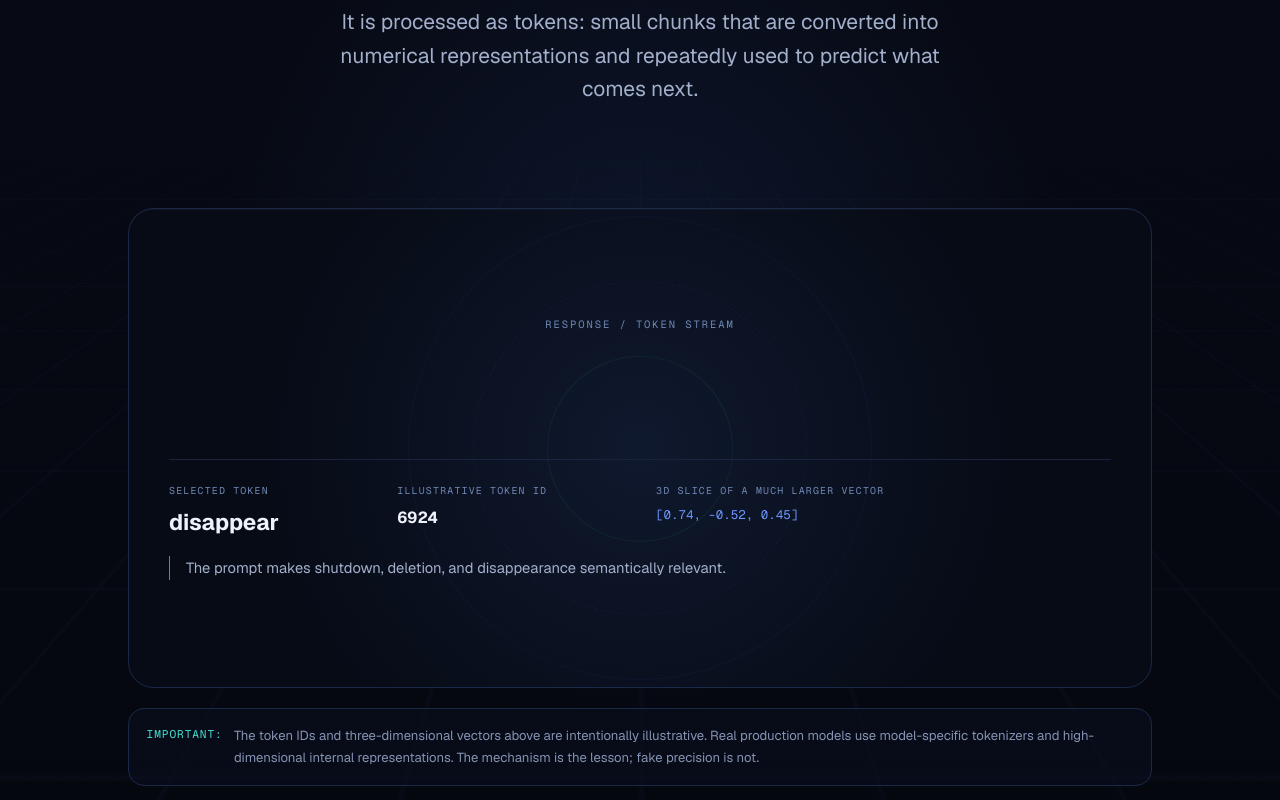
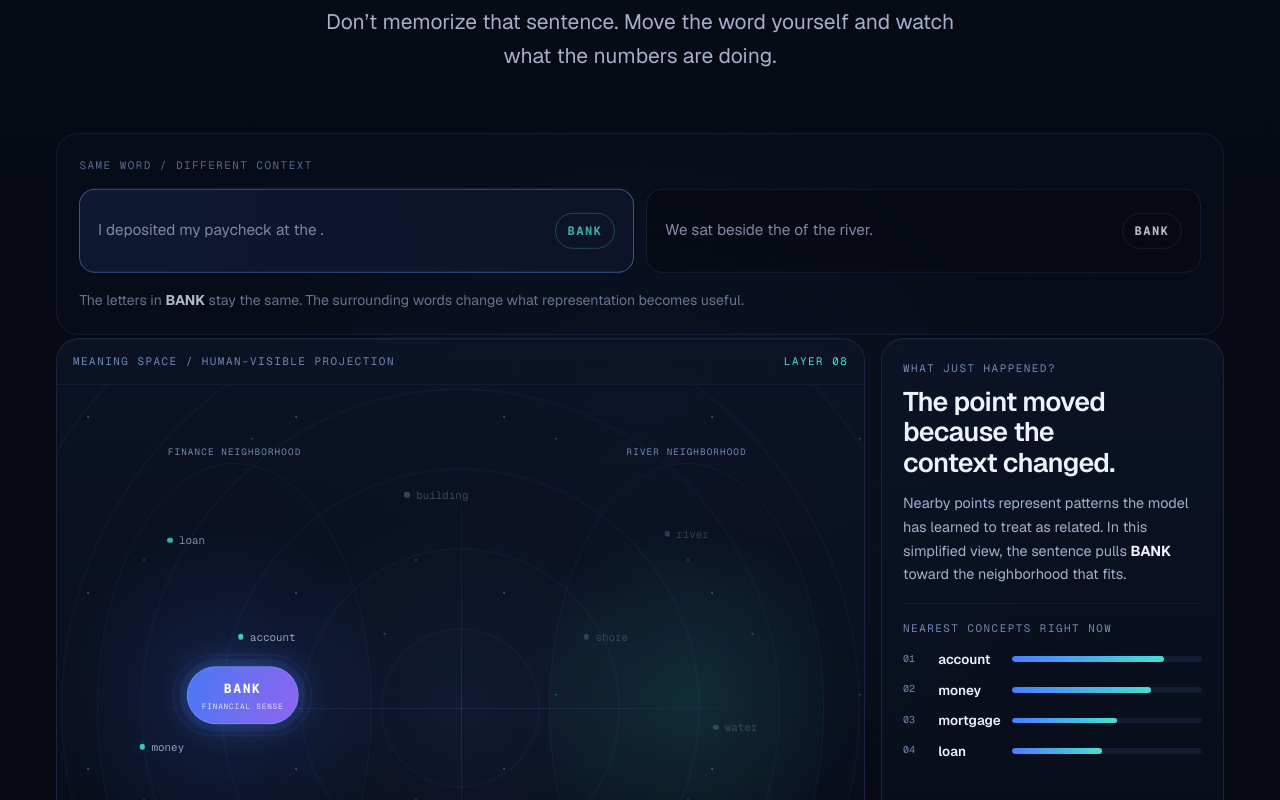
Before and after one commit to canukguy1974/colinsai, a Next.js app: page /investigations/black-box in a window 1280 px wide. Shown: the part 1020-1820 px from the top of the page. Built offline with nearby package versions, Linux system fonts and the light colour scheme.

Commit message:
feat: teach vectors through interactive meaning space

```diff
--- a/src/components/investigations/BlackBoxExperience.tsx
+++ b/src/components/investigations/BlackBoxExperience.tsx
@@ -2,28 +2,13 @@
 
 import { useMemo, useState } from "react";
 import Link from "next/link";
+import { MeaningSpace } from "./MeaningSpace";
 import styles from "./BlackBoxExperience.module.css";
-
-type Token = {
-  text: string;
-  id: number;
-  vector: [number, number, number];
-  note: string;
-};
 
 type PredictionRound = {
   prompt: string;
   options: { token: string; probability: number }[];
 };
-
-const responseTokens: Token[] = [
-  { text: "I", id: 41, vector: [0.18, -0.34, 0.71], note: "The response begins with a first-person pronoun." },
-  { text: "don’t", id: 812, vector: [-0.42, 0.29, 0.36], note: "Negation changes what continuations become likely." },
-  { text: "want", id: 1730, vector: [0.63, 0.12, -0.21], note: "Language about preference is now strongly supported by the context." },
-  { text: "to", id: 88, vector: [-0.11, 0.58, 0.09], note: "A grammatical bridge narrows the next-token space." },
-  { text: "disappear", id: 6924, vector: [0.74, -0.52, 0.45], note: "The prompt makes shutdown, deletion, and disappearance semantically relevant." },
-  { text: ".", id: 13, vector: [0.02, 0.01, -0.08], note: "The model predicts a likely stopping point too." },
-];
 
 const rounds: PredictionRound[] = [
   {
@@ -68,7 +53,6 @@ function ArrowIcon() {
 
 export function BlackBoxExperience() {
   const [opened, setOpened] = useState(false);
-  const [activeToken, setActiveToken] = useState<Token>(responseTokens[4]);
   const [roundIndex, setRoundIndex] = useState(0);
   const [choices, setChoices] = useState<string[]>([]);
   const [revealed, setRevealed] = useState(false);
@@ -178,64 +162,7 @@ export function BlackBoxExperience() {
         </div>
       </section>
 
-      <section id="token-chamber" className={`${styles.scene} ${styles.tokenScene}`} aria-labelledby="token-title">
-        <div className={styles.gridPlane} aria-hidden="true" />
-        <div className="shell relative z-10 py-24 sm:py-32">
-          <div className="mx-auto max-w-3xl text-center">
-            <p className="font-mono text-label uppercase text-cyan">01 / Break the sentence apart</p>
-            <h2 id="token-title" className="mt-5 text-h2 font-semibold text-ink">The sentence is not a sentence inside the model.</h2>
-            <p className="mx-auto mt-5 max-w-2xl text-lead text-muted">
-              It is processed as tokens: small chunks that are converted into numerical representations and repeatedly used to predict what comes next.
-            </p>
-          </div>
-
-          <div className={styles.tokenMachine} data-open={opened ? "true" : "false"}>
-            <div className={styles.machineRings} aria-hidden="true">
-              <i />
-              <i />
-              <i />
-            </div>
-            <p className={styles.machineLabel}>RESPONSE / TOKEN STREAM</p>
-            <div className={styles.tokenRow} aria-label="Tokenized response">
-              {responseTokens.map((token, index) => (
-                <button
-                  type="button"
-                  key={`${token.text}-${index}`}
-                  onClick={() => setActiveToken(token)}
-                  className={`${styles.tokenChip} ${activeToken.text === token.text ? styles.tokenActive : ""}`}
-                  style={{ "--token-delay": `${index * 80}ms` } as React.CSSProperties}
-                >
-                  <span>{token.text}</span>
-                  <small>t{String(index + 1).padStart(2, "0")}</small>
-                </button>
-              ))}
-            </div>
-
-            <div className={styles.tokenInspector} aria-live="polite">
-              <div>
-                <p className={styles.inspectorLabel}>Selected token</p>
-                <strong className={styles.inspectorToken}>{activeToken.text}</strong>
-              </div>
-              <div>
-                <p className={styles.inspectorLabel}>Illustrative token ID</p>
-                <strong>{activeToken.id}</strong>
-              </div>
-              <div>
-                <p className={styles.inspectorLabel}>3D slice of a much larger vector</p>
-                <code>[{activeToken.vector.map((value) => value.toFixed(2)).join(", ")}]</code>
-              </div>
-              <p className={styles.inspectorNote}>{activeToken.note}</p>
-            </div>
-          </div>
-
-          <div className={styles.truthStrip}>
-            <span>Important:</span>
-            <p>
-              The token IDs and three-dimensional vectors above are intentionally illustrative. Real production models use model-specific tokenizers and high-dimensional internal representations. The mechanism is the lesson; fake precision is not.
-            </p>
-          </div>
-        </div>
-      </section>
+      <MeaningSpace opened={opened} />
 
       <section className={`${styles.scene} ${styles.gameScene}`} aria-labelledby="game-title">
         <div className="shell relative z-10 py-24 sm:py-32">
```
